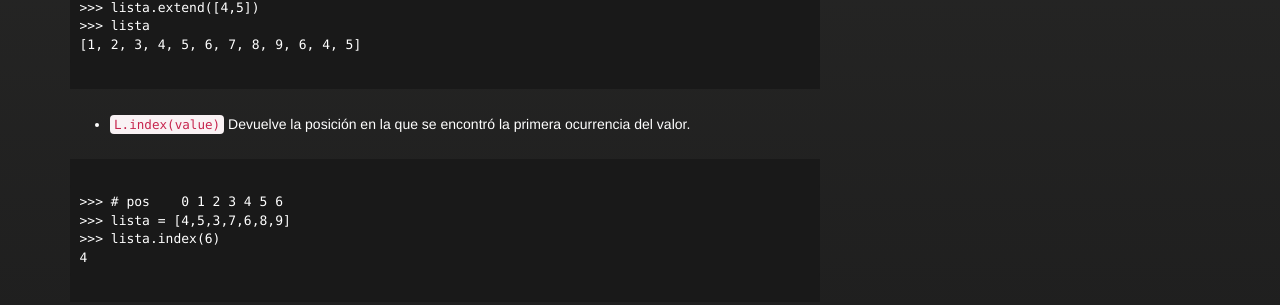
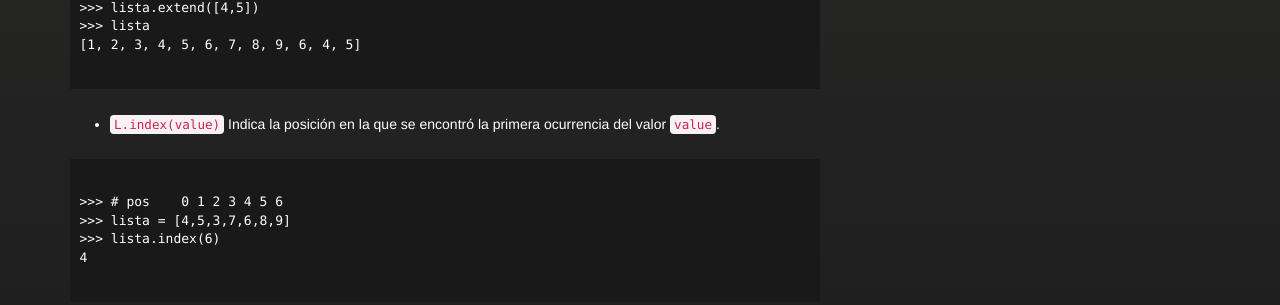
Before and after one commit to pvallejos/pvallejos.github.io, a Jekyll site: the page built from _posts/2017-10-21-Python-Part-2.md, in a window 1280 px wide and 900 px high, scrolled down 1142 px. Shown: the part 144-449 px from the top of the window. Built offline with Jekyll 4.4.1, drawn with Linux system fonts in a browser that asks for light colours; nearby versions of some CDN libraries; comment, search, counter and statistics services are not loaded.

Commit message:
Update 2017-10-21-Python-Part-2.md

````diff
--- a/_posts/2017-10-21-Python-Part-2.md
+++ b/_posts/2017-10-21-Python-Part-2.md
@@ -56,7 +56,7 @@
 ```
 
 * `L.index(value)`
-Devuelve la posición en la que se encontró la primera ocurrencia del valor.
+Indica la posición en la que se encontró la primera ocurrencia del valor `value`.
 
 ```
 >>> # pos    0 1 2 3 4 5 6
````
